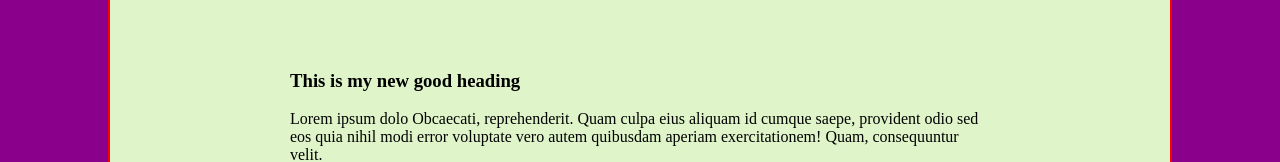
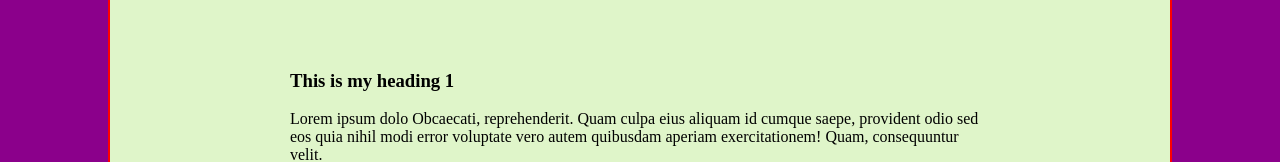
Before and after one commit to sourishpal2031/DemoRepository, a plain HTML site: page my website/index.html in a window 1280 px wide. Shown: the part 321-483 px from the top of the page. Drawn offline with Linux system fonts and the light colour scheme.

Commit message:
changes 1

```diff
--- a/my website/index.html
+++ b/my website/index.html
@@ -49,7 +49,7 @@
 </head>
 <body>
     <div class="container" id="cont1">
-        <h3>This is my new good heading</h3>
+        <h3>This is my heading 1</h3>
         <p>Lorem ipsum dolo Obcaecati, reprehenderit. Quam culpa eius aliquam id cumque saepe, provident odio sed eos quia nihil modi error voluptate vero autem quibusdam aperiam exercitationem! Quam, consequuntur velit.</p>
         <a href="https://yahoo.com" class="btn">Read more</a>
         <button class="btn">Contact us</button>
```
